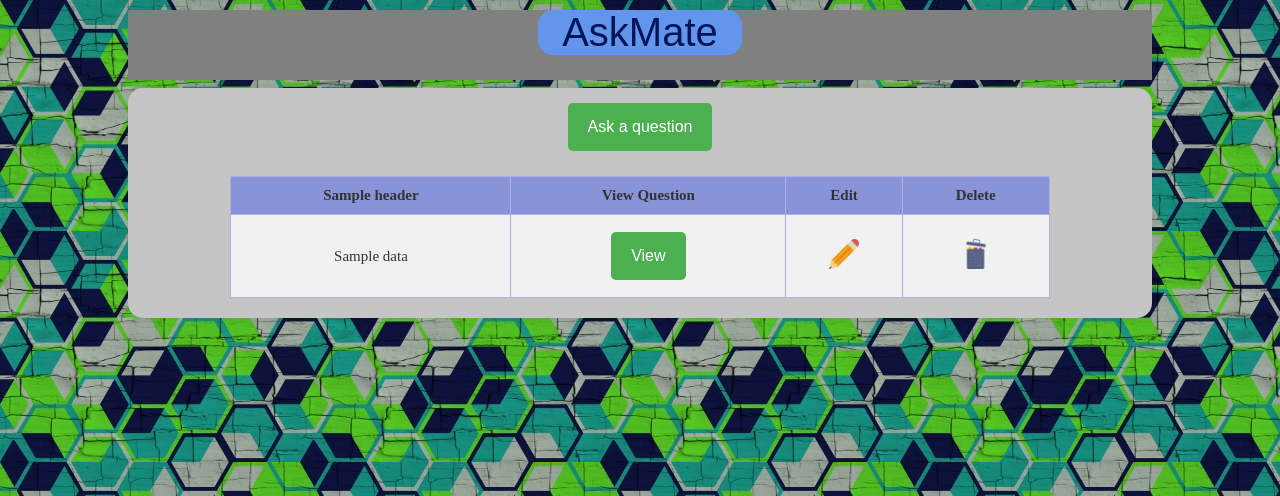
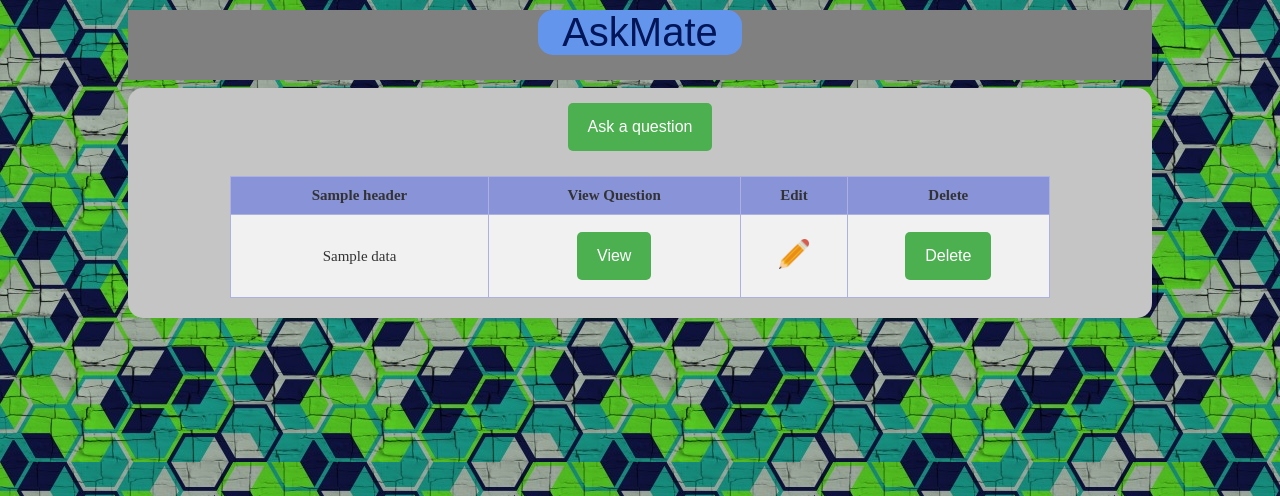
Before and after one commit to AndrasKovacs84/mittuDOMAIN-AskMate_project_sql, a Flask app: template templates/list.html in a window 1280 px wide. Shown: the top 496 px of the page. Run offline with Flask 2, Linux system fonts and the light colour scheme; the template is opened without the code that fills it: most values are stand-ins (such as "Sample title", 1, 10 or a date in 2020).

Commit message:
list.html: changed delete icon to form

```diff
--- a/templates/list.html
+++ b/templates/list.html
@@ -32,8 +32,10 @@
                         {% endif %}
                         {% if loop.index == row|length %}
                         <td><button name="index_button" onclick="location.href='/question/{{ row[0] }}'" type="button">View</button></td>
+                        <!--<a href="/question/{{ row[0] }}/delete"> <img src={{ url_for("static", filename="delete.png") }} alt="delete" width="30" height="30" title="delete">-->
                         <td>  <a href="/question/{{ row[0] }}/edit"> <img src={{ url_for("static", filename="edit.png" ) }} alt="edit" width="30" height="30" title="edit"> </a> </td>
-                        <td>  <a href="/question/{{ row[0] }}/delete"> <img src={{ url_for("static", filename="delete.png") }} alt="delete" width="30" height="30" title="delete"> </a> </td>
+                        <td><form  action="/question/{{ row[0] }}/delete" method="POST" name="delete_button">
+                            <input type="submit" value="Delete"> </form></td>
                         {% endif %}
                     {% endfor %}
                 </tr>
```
